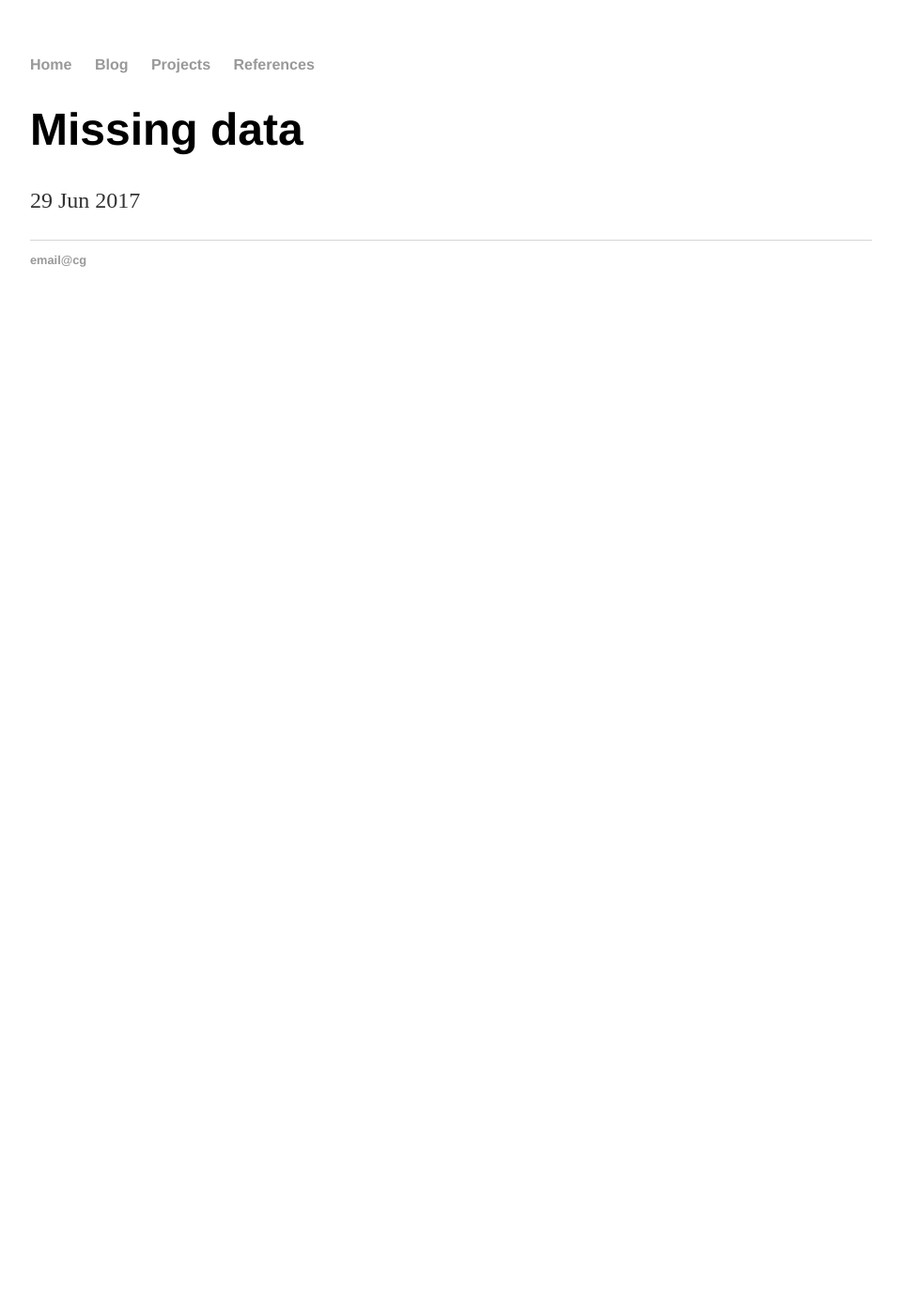
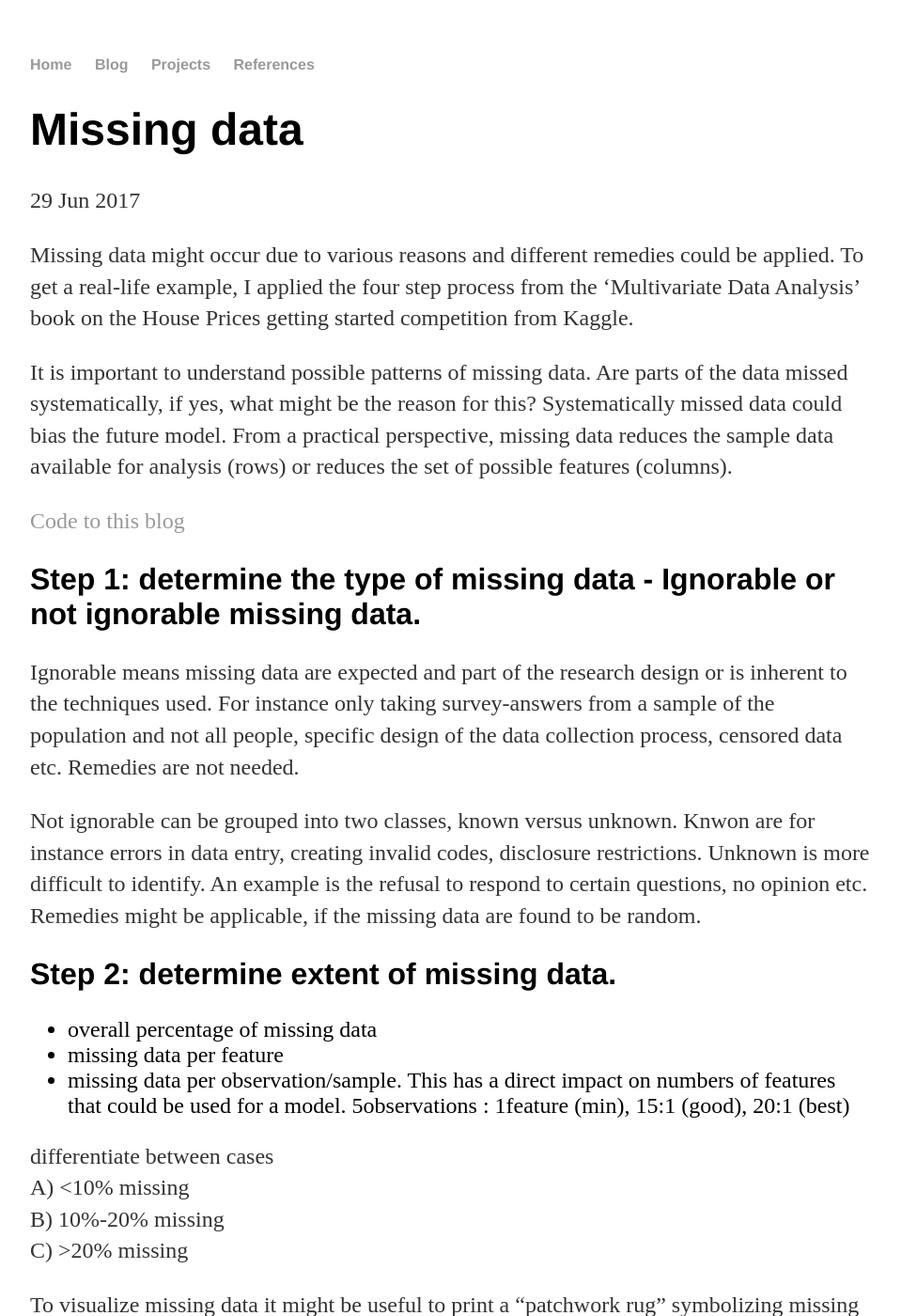
Before and after one commit to cgassman/cgassman.github.io, a Jekyll site: the page built from _posts/2017-06-30-missing-data.md, in a window 1280 px wide and 1400 px high. Shown: the whole window at 94% size, without its empty margins (160-1119 px from the left). Built offline with Jekyll 4.4.1, drawn with Linux system fonts in a browser that asks for light colours; some of the changed text lies outside the part shown.

Commit message:
update content
structured into four steps. updated step 1, 2 and 4.

```diff
--- a/_posts/2017-06-30-missing-data.md
+++ b/_posts/2017-06-30-missing-data.md
@@ -3,3 +3,43 @@ layout: post
 title: "Missing data"
 date: 2017-06-29
 ---
+
+Missing data might occur due to various reasons and different remedies could be applied. To get a real-life example, I applied the four step process from the 'Multivariate Data Analysis' book on the House Prices getting started competition from Kaggle.
+
+It is important to understand possible patterns of missing data. Are parts of the data missed systematically, if yes, what might be the reason for this? Systematically missed data could bias the future model. From a practical perspective, missing data reduces the sample data available for analysis (rows) or reduces the set of possible features (columns).
+
+[Code to this blog](https://github.com/cgassman/data-science-projects/blob/master/HousePrices/src/missing_data.ipynb)
+
+## Step 1: determine the type of missing data - Ignorable or not ignorable missing data.
+
+Ignorable means missing data are expected and part of the research design or is inherent to the techniques used. For instance only taking survey-answers from a sample of the population and not all people, specific design of the data collection process, censored data etc. Remedies are not needed.
+
+Not ignorable can be grouped into two classes, known versus unknown. Knwon are for instance errors in data entry, creating invalid codes, disclosure restrictions. Unknown is more difficult to identify. An example is the refusal to respond to certain questions, no opinion etc. Remedies might be applicable, if the missing data are found to be random.
+
+## Step 2: determine extent of missing data.
+- overall percentage of missing data
+- missing data per feature
+- missing data per observation/sample. This has a direct impact on numbers of features that could be used for a model. 5observations : 1feature (min), 15:1 (good), 20:1 (best)
+
+differentiate between cases
+A) <10% missing
+B) 10%-20% missing
+C) >20% missing
+
+To visualize missing data it might be useful to print a "patchwork rug" symbolizing missing values with a 'M' and leaving the the rest empty. This way patterns of missing data might be visible.
+
+## Step 3: diagnose randomness of missing data.
+
+
+
+## Step 4: select imputation method
+based on the cases differentiated above.
+
+**numeric**
+ A) try direct imputing (e.g. average, mean etc.)
+ B) analyse randomness (MCAR - random / MAR - patterns visible)
+ C) delete or replace. Risk for bias quite high. Regression method in case of MCAR, model based in case of MAR, if really needed
+
+**non-numeric**
+A) create dummy variables
+B) and C) tendency to delete or replace either single observations or whole feature
```
